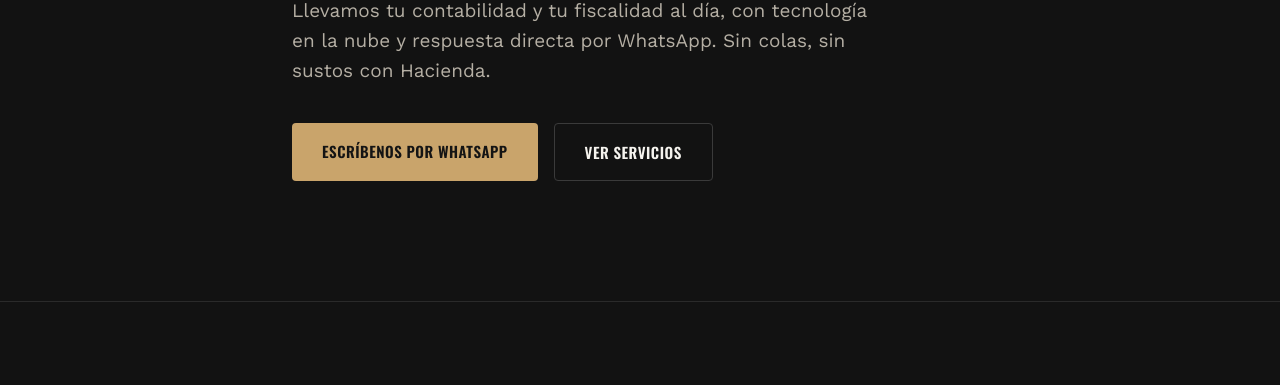
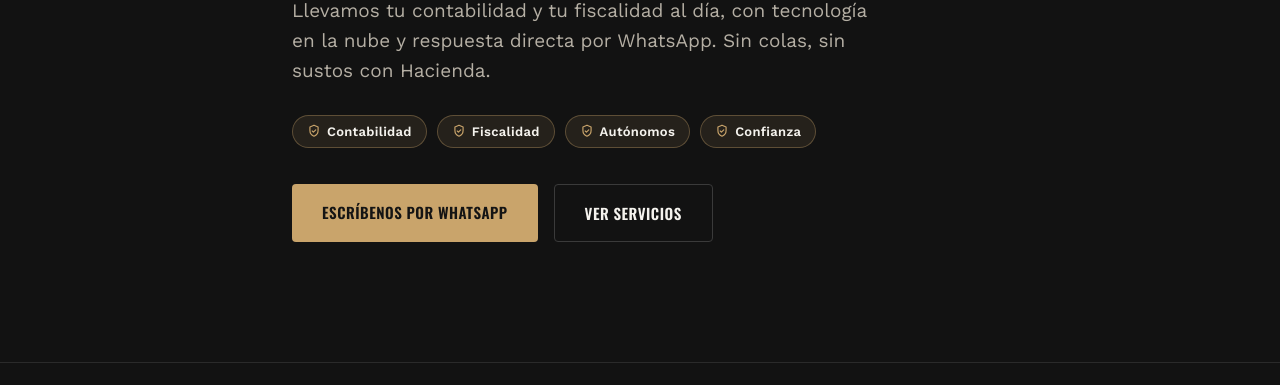
Before and after one commit to oscm74-coder/taxhospital-web, a plain HTML site: page index.html in a window 1280 px wide. Shown: the part 415-800 px from the top of the page. Drawn offline with nearby package versions, Linux system fonts and the light colour scheme.

Commit message:
Add files via upload

```diff
--- a/index.html
+++ b/index.html
@@ -64,6 +64,24 @@
       <span class="eyebrow" style="font-size: 13px; letter-spacing: 3px; color: var(--accent); text-transform: uppercase; font-weight: 600;">Asesoría fiscal y contable · Barcelona</span>
       <h1 class="hero-title" style="margin: 0; font-size: 60px; line-height: 1.08; font-weight: 700; letter-spacing: -0.5px; color: #F5F3EE;">Asesoría fiscal y contable para pymes y autónomos</h1>
       <p style="margin: 0; font-size: 19px; line-height: 1.6; color: #B5AFA4; max-width: 600px;">Llevamos tu contabilidad y tu fiscalidad al día, con tecnología en la nube y respuesta directa por WhatsApp. Sin colas, sin sustos con Hacienda.</p>
+      <div style="display: flex; gap: 10px; flex-wrap: wrap;">
+        <span style="display: inline-flex; align-items: center; gap: 6px; background: rgba(201,164,107,0.10); border: 1px solid rgba(201,164,107,0.35); color: #F5F3EE; padding: 8px 14px; border-radius: 999px; font-size: 13px; font-weight: 600; letter-spacing: 0.3px;">
+          <svg width="14" height="14" viewBox="0 0 24 24" fill="none" stroke="#C9A46B" stroke-width="2" stroke-linecap="round" stroke-linejoin="round"><path d="M12 2l7 3v6c0 5-3.5 8.5-7 10-3.5-1.5-7-5-7-10V5z"></path><path d="M9 12l2 2 4-4"></path></svg>
+          Contabilidad
+        </span>
+        <span style="display: inline-flex; align-items: center; gap: 6px; background: rgba(201,164,107,0.10); border: 1px solid rgba(201,164,107,0.35); color: #F5F3EE; padding: 8px 14px; border-radius: 999px; font-size: 13px; font-weight: 600; letter-spacing: 0.3px;">
+          <svg width="14" height="14" viewBox="0 0 24 24" fill="none" stroke="#C9A46B" stroke-width="2" stroke-linecap="round" stroke-linejoin="round"><path d="M12 2l7 3v6c0 5-3.5 8.5-7 10-3.5-1.5-7-5-7-10V5z"></path><path d="M9 12l2 2 4-4"></path></svg>
+          Fiscalidad
+        </span>
+        <span style="display: inline-flex; align-items: center; gap: 6px; background: rgba(201,164,107,0.10); border: 1px solid rgba(201,164,107,0.35); color: #F5F3EE; padding: 8px 14px; border-radius: 999px; font-size: 13px; font-weight: 600; letter-spacing: 0.3px;">
+          <svg width="14" height="14" viewBox="0 0 24 24" fill="none" stroke="#C9A46B" stroke-width="2" stroke-linecap="round" stroke-linejoin="round"><path d="M12 2l7 3v6c0 5-3.5 8.5-7 10-3.5-1.5-7-5-7-10V5z"></path><path d="M9 12l2 2 4-4"></path></svg>
+          Autónomos
+        </span>
+        <span style="display: inline-flex; align-items: center; gap: 6px; background: rgba(201,164,107,0.10); border: 1px solid rgba(201,164,107,0.35); color: #F5F3EE; padding: 8px 14px; border-radius: 999px; font-size: 13px; font-weight: 600; letter-spacing: 0.3px;">
+          <svg width="14" height="14" viewBox="0 0 24 24" fill="none" stroke="#C9A46B" stroke-width="2" stroke-linecap="round" stroke-linejoin="round"><path d="M12 2l7 3v6c0 5-3.5 8.5-7 10-3.5-1.5-7-5-7-10V5z"></path><path d="M9 12l2 2 4-4"></path></svg>
+          Confianza
+        </span>
+      </div>
       <div style="display: flex; gap: 16px; flex-wrap: wrap; margin-top: 8px;">
         <a href="https://wa.me/34630239408" target="_blank" rel="noopener" class="btn" style="background: var(--accent); color: #141414; font-size: 15px; font-weight: 600; letter-spacing: 0.5px; padding: 17px 30px; border-radius: 4px; text-transform: uppercase;">Escríbenos por WhatsApp</a>
         <a href="#servicios" class="btn" style="border: 1px solid #3a3a3a; color: #F5F3EE; font-size: 15px; font-weight: 600; letter-spacing: 0.5px; padding: 17px 30px; border-radius: 4px; text-transform: uppercase;">Ver servicios</a>
```
